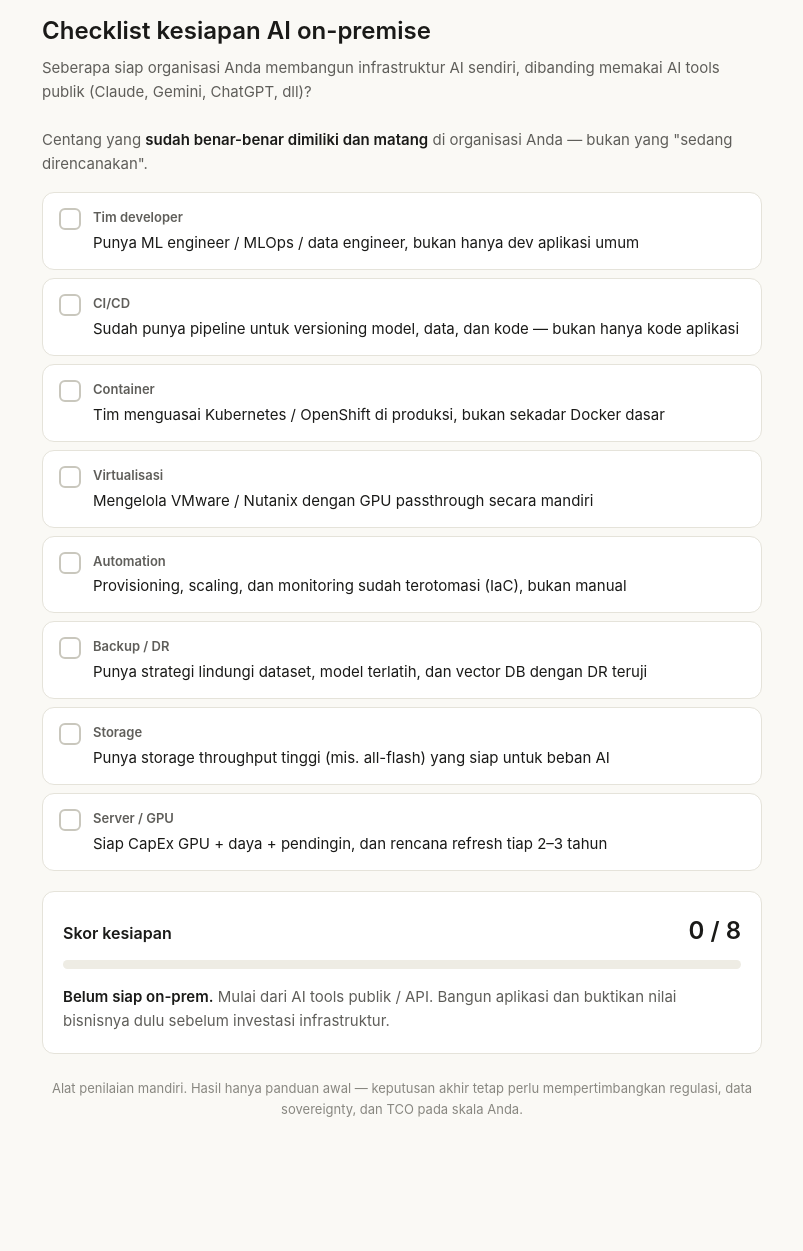
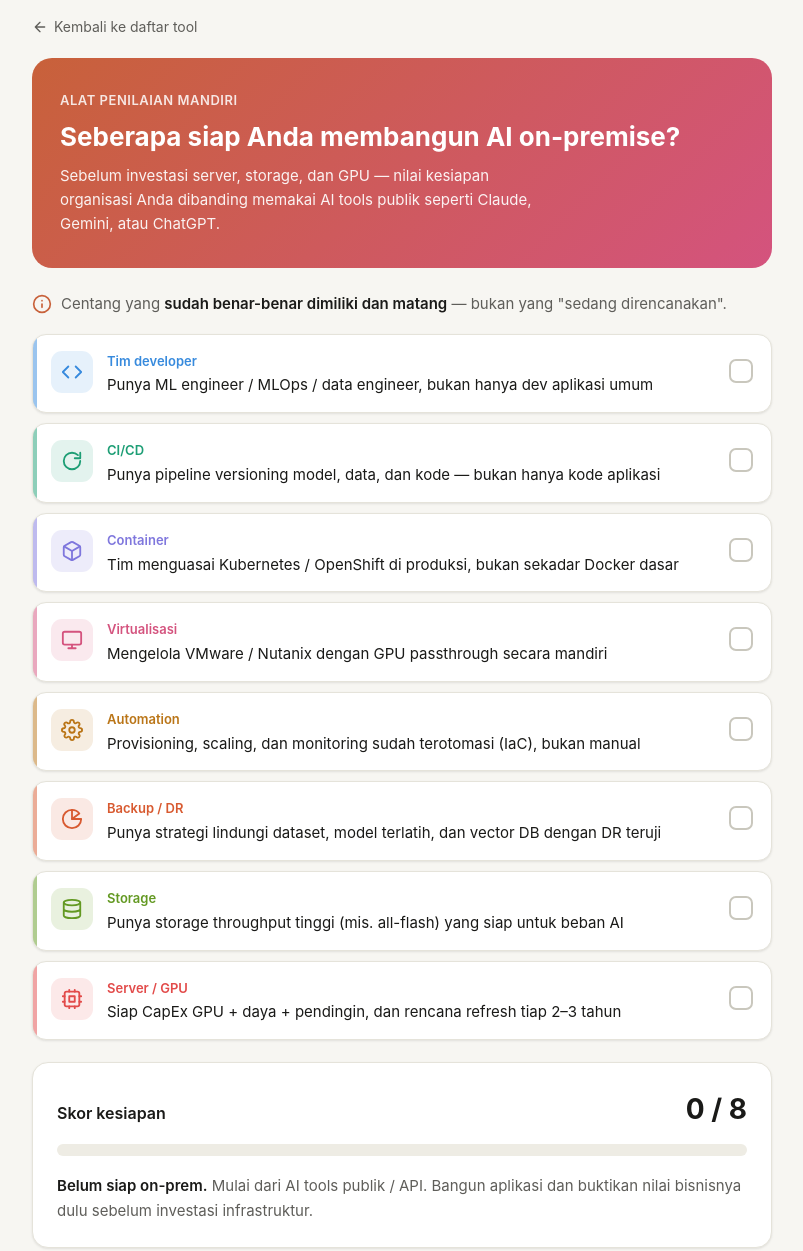
Before and after one commit to andreassandhi/learning, a plain HTML site: page ai-readiness-check.html in a window 1280 px wide. Shown: the part 20-1271 px from the top of the page, without its empty margins (238-1041 px from the left). Before the commit the page ends 1172 px from the top, so only its background shows below. Drawn offline with Linux system fonts and the light colour scheme.

Commit message:
Add files via upload

```diff
--- a/ai-readiness-check.html
+++ b/ai-readiness-check.html
@@ -6,103 +6,156 @@
 <title>Checklist Kesiapan AI On-Premise</title>
 <style>
 :root{
-  --bg:#faf9f5; --card:#ffffff; --card-2:#f1efe8;
-  --text:#1a1a18; --text-2:#5f5e5a; --text-3:#888780;
+  --bg:#f7f6f2; --card:#ffffff; --card-2:#f1efe8;
+  --text:#1a1a18; --text-2:#5f5e5a; --text-3:#8a8880;
   --border:#e5e3da; --border-strong:#c9c7bd;
-  --accent:#c8613a; --accent-text:#993c1d;
-  --bar-track:#eeece4;
+  --accent:#c8613a;
+  --track:#eeece4;
+  --shadow:0 1px 3px rgba(0,0,0,.06),0 1px 2px rgba(0,0,0,.04);
   --font:-apple-system,BlinkMacSystemFont,"Segoe UI",Roboto,Helvetica,Arial,sans-serif;
 }
 @media (prefers-color-scheme: dark){
   :root{
-    --bg:#1f1e1b; --card:#292824; --card-2:#333330;
-    --text:#eceae2; --text-2:#b0aea5; --text-3:#8a8880;
-    --border:#3a3934; --border-strong:#52514b;
-    --accent:#d97a4f; --accent-text:#f0997b;
-    --bar-track:#333330;
+    --bg:#1c1b18; --card:#26251f; --card-2:#302f28;
+    --text:#eceae2; --text-2:#b0aea5; --text-3:#87857d;
+    --border:#38372f; --border-strong:#4f4e45;
+    --accent:#e0824f;
+    --track:#302f28;
+    --shadow:0 1px 3px rgba(0,0,0,.3);
   }
 }
 *{box-sizing:border-box;margin:0;padding:0}
 body{background:var(--bg);color:var(--text);font-family:var(--font);line-height:1.6;
-  display:flex;justify-content:center;padding:32px 16px}
-.wrap{width:100%;max-width:720px}
-h1{font-size:24px;font-weight:600;margin-bottom:6px}
-.sub{font-size:15px;color:var(--text-2);margin-bottom:24px}
-.hint{font-size:15px;color:var(--text-2);margin-bottom:16px}
+  display:flex;justify-content:center;padding:36px 16px 56px}
+.wrap{width:100%;max-width:740px}
+.back{display:inline-flex;align-items:center;gap:6px;font-size:14px;color:var(--text-2);
+  text-decoration:none;margin-bottom:20px}
+.back:hover{color:var(--text)}
+.hero{background:linear-gradient(135deg,#c8613a,#d4537e);border-radius:20px;padding:32px 28px;
+  color:#fff;margin-bottom:24px}
+.hero .eyebrow{font-size:13px;font-weight:600;letter-spacing:.04em;text-transform:uppercase;
+  opacity:.85;margin-bottom:10px}
+.hero h1{font-size:26px;font-weight:700;line-height:1.25;margin-bottom:10px}
+.hero p{font-size:15px;opacity:.92;max-width:52ch}
+.hint{font-size:15px;color:var(--text-2);margin-bottom:18px;display:flex;gap:9px;align-items:flex-start}
 .hint b{color:var(--text);font-weight:600}
-.chk-item{display:flex;align-items:flex-start;gap:12px;padding:14px 16px;
-  border:1px solid var(--border);border-radius:12px;margin-bottom:8px;cursor:pointer;
-  transition:border-color .15s;background:var(--card);user-select:none}
-.chk-item:hover{border-color:var(--border-strong)}
-.chk-box{flex:0 0 22px;width:22px;height:22px;border:2px solid var(--border-strong);
-  border-radius:6px;display:flex;align-items:center;justify-content:center;margin-top:1px}
-.chk-item.on .chk-box{background:var(--accent);border-color:var(--accent)}
-.chk-item.on .chk-box::after{content:"";width:6px;height:11px;border:solid #fff;
+.hint svg{flex:0 0 20px;margin-top:2px;color:var(--accent)}
+.grid{display:grid;gap:10px}
+.item{display:flex;align-items:flex-start;gap:14px;padding:16px 18px;background:var(--card);
+  border:1px solid var(--border);border-radius:14px;cursor:pointer;transition:all .15s;
+  box-shadow:var(--shadow);position:relative;overflow:hidden;user-select:none}
+.item::before{content:"";position:absolute;left:0;top:0;bottom:0;width:4px;
+  background:var(--c);opacity:.5;transition:opacity .15s}
+.item:hover{border-color:var(--border-strong);transform:translateY(-1px)}
+.item.on::before{opacity:1}
+.ico{flex:0 0 42px;width:42px;height:42px;border-radius:11px;display:flex;align-items:center;
+  justify-content:center;background:var(--c-bg);color:var(--c);transition:all .15s}
+.ico svg{width:22px;height:22px}
+.item.on .ico{background:var(--c);color:#fff}
+.txt{flex:1;min-width:0}
+.dim{font-size:13px;color:var(--c);font-weight:600;margin-bottom:3px}
+.q{font-size:15px;color:var(--text);line-height:1.45}
+.chk{flex:0 0 24px;width:24px;height:24px;border:2px solid var(--border-strong);border-radius:7px;
+  display:flex;align-items:center;justify-content:center;margin-top:8px;transition:all .15s}
+.item.on .chk{background:var(--c);border-color:var(--c)}
+.item.on .chk::after{content:"";width:6px;height:11px;border:solid #fff;
   border-width:0 2.5px 2.5px 0;transform:rotate(45deg);margin-top:-2px}
-.chk-txt{flex:1}
-.chk-dim{font-size:13px;color:var(--text-2);font-weight:600;margin-bottom:3px}
-.chk-q{font-size:15px;color:var(--text)}
-.score{margin-top:20px;padding:20px;border-radius:12px;border:1px solid var(--border);background:var(--card)}
-.score-head{display:flex;align-items:baseline;justify-content:space-between;margin-bottom:10px}
+.score{margin-top:22px;padding:24px;border-radius:16px;border:1px solid var(--border);
+  background:var(--card);box-shadow:var(--shadow)}
+.score-head{display:flex;align-items:baseline;justify-content:space-between;margin-bottom:12px}
 .score-title{font-size:16px;font-weight:600}
-.score-num{font-size:24px;font-weight:600}
-.track{height:9px;background:var(--bar-track);border-radius:5px;overflow:hidden;margin-bottom:16px}
-.bar{height:100%;width:0%;background:var(--accent);transition:width .25s}
-.verdict{font-size:15px;line-height:1.6;color:var(--text-2)}
+.score-num{font-size:28px;font-weight:700}
+.track{height:12px;background:var(--track);border-radius:6px;overflow:hidden;margin-bottom:18px}
+.bar{height:100%;width:0%;border-radius:6px;transition:width .3s cubic-bezier(.4,0,.2,1),background .3s}
+.verdict{font-size:15px;line-height:1.65;color:var(--text-2)}
 .verdict b{color:var(--text);font-weight:600}
-.foot{margin-top:24px;font-size:13px;color:var(--text-3);text-align:center;line-height:1.6}
-.foot a{color:var(--accent-text)}
+.badge{display:inline-block;font-size:12px;font-weight:600;padding:3px 10px;border-radius:20px;
+  margin-bottom:10px}
+.foot{margin-top:26px;font-size:13px;color:var(--text-3);text-align:center;line-height:1.6}
 </style>
 </head>
 <body>
 <div class="wrap">
-  <h1>Checklist kesiapan AI on-premise</h1>
-  <p class="sub">Seberapa siap organisasi Anda membangun infrastruktur AI sendiri, dibanding memakai AI tools publik (Claude, Gemini, ChatGPT, dll)?</p>
-  <p class="hint">Centang yang <b>sudah benar-benar dimiliki dan matang</b> di organisasi Anda — bukan yang "sedang direncanakan".</p>
-  <div id="list"></div>
+  <a href="index.html" class="back">
+    <svg width="16" height="16" viewBox="0 0 24 24" fill="none" stroke="currentColor" stroke-width="2" stroke-linecap="round" stroke-linejoin="round"><path d="M19 12H5M12 19l-7-7 7-7"/></svg>
+    Kembali ke daftar tool
+  </a>
+  <div class="hero">
+    <div class="eyebrow">Alat penilaian mandiri</div>
+    <h1>Seberapa siap Anda membangun AI on-premise?</h1>
+    <p>Sebelum investasi server, storage, dan GPU — nilai kesiapan organisasi Anda dibanding memakai AI tools publik seperti Claude, Gemini, atau ChatGPT.</p>
+  </div>
+  <p class="hint">
+    <svg width="20" height="20" viewBox="0 0 24 24" fill="none" stroke="currentColor" stroke-width="2" stroke-linecap="round" stroke-linejoin="round"><circle cx="12" cy="12" r="10"/><path d="M12 16v-4M12 8h.01"/></svg>
+    <span>Centang yang <b>sudah benar-benar dimiliki dan matang</b> — bukan yang "sedang direncanakan".</span>
+  </p>
+  <div class="grid" id="list"></div>
   <div class="score">
     <div class="score-head">
       <span class="score-title">Skor kesiapan</span>
       <span class="score-num" id="num">0 / 8</span>
     </div>
     <div class="track"><div class="bar" id="bar"></div></div>
+    <div id="badge"></div>
     <p class="verdict" id="verdict">Centang di atas untuk melihat rekomendasi.</p>
   </div>
-  <p class="foot">Alat penilaian mandiri. Hasil hanya panduan awal — keputusan akhir tetap perlu mempertimbangkan regulasi, data sovereignty, dan TCO pada skala Anda.</p>
+  <p class="foot">Hasil hanya panduan awal. Keputusan akhir tetap perlu mempertimbangkan regulasi, data sovereignty, dan TCO pada skala Anda.</p>
 </div>
 <script>
+const I={
+  dev:'<path d="M16 18l6-6-6-6M8 6l-6 6 6 6"/>',
+  cicd:'<path d="M21 12a9 9 0 11-9-9c2.5 0 4.8 1 6.5 2.6"/><path d="M21 3v6h-6"/>',
+  container:'<path d="M21 16V8a2 2 0 00-1-1.7l-7-4a2 2 0 00-2 0l-7 4A2 2 0 003 8v8a2 2 0 001 1.7l7 4a2 2 0 002 0l7-4A2 2 0 0021 16z"/><path d="M3.3 7L12 12l8.7-5M12 22V12"/>',
+  virt:'<rect x="2" y="3" width="20" height="14" rx="2"/><path d="M8 21h8M12 17v4"/>',
+  auto:'<circle cx="12" cy="12" r="3"/><path d="M19.4 15a1.65 1.65 0 00.33 1.82l.06.06a2 2 0 11-2.83 2.83l-.06-.06a1.65 1.65 0 00-1.82-.33 1.65 1.65 0 00-1 1.51V21a2 2 0 11-4 0v-.09A1.65 1.65 0 009 19.4a1.65 1.65 0 00-1.82.33l-.06.06a2 2 0 11-2.83-2.83l.06-.06a1.65 1.65 0 00.33-1.82 1.65 1.65 0 00-1.51-1H3a2 2 0 110-4h.09A1.65 1.65 0 004.6 9a1.65 1.65 0 00-.33-1.82l-.06-.06a2 2 0 112.83-2.83l.06.06a1.65 1.65 0 001.82.33H9a1.65 1.65 0 001-1.51V3a2 2 0 114 0v.09a1.65 1.65 0 001 1.51 1.65 1.65 0 001.82-.33l.06-.06a2 2 0 112.83 2.83l-.06.06a1.65 1.65 0 00-.33 1.82V9a1.65 1.65 0 001.51 1H21a2 2 0 110 4h-.09a1.65 1.65 0 00-1.51 1z"/>',
+  backup:'<path d="M22 12A10 10 0 1112 2v10z"/><path d="M12 2a10 10 0 018 4l-8 6"/>',
+  storage:'<ellipse cx="12" cy="5" rx="9" ry="3"/><path d="M3 5v14a9 3 0 0018 0V5M3 12a9 3 0 0018 0"/>',
+  gpu:'<rect x="4" y="4" width="16" height="16" rx="2"/><rect x="9" y="9" width="6" height="6"/><path d="M9 2v2M15 2v2M9 20v2M15 20v2M2 9h2M2 15h2M20 9h2M20 15h2"/>'
+};
 const items=[
-["Tim developer","Punya ML engineer / MLOps / data engineer, bukan hanya dev aplikasi umum"],
-["CI/CD","Sudah punya pipeline untuk versioning model, data, dan kode — bukan hanya kode aplikasi"],
-["Container","Tim menguasai Kubernetes / OpenShift di produksi, bukan sekadar Docker dasar"],
-["Virtualisasi","Mengelola VMware / Nutanix dengan GPU passthrough secara mandiri"],
-["Automation","Provisioning, scaling, dan monitoring sudah terotomasi (IaC), bukan manual"],
-["Backup / DR","Punya strategi lindungi dataset, model terlatih, dan vector DB dengan DR teruji"],
-["Storage","Punya storage throughput tinggi (mis. all-flash) yang siap untuk beban AI"],
-["Server / GPU","Siap CapEx GPU + daya + pendingin, dan rencana refresh tiap 2–3 tahun"]
+["dev","Tim developer","Punya ML engineer / MLOps / data engineer, bukan hanya dev aplikasi umum","#378add","rgba(55,138,221,.12)"],
+["cicd","CI/CD","Punya pipeline versioning model, data, dan kode — bukan hanya kode aplikasi","#1d9e75","rgba(29,158,117,.12)"],
+["container","Container","Tim menguasai Kubernetes / OpenShift di produksi, bukan sekadar Docker dasar","#7f77dd","rgba(127,119,221,.14)"],
+["virt","Virtualisasi","Mengelola VMware / Nutanix dengan GPU passthrough secara mandiri","#d4537e","rgba(212,83,126,.13)"],
+["auto","Automation","Provisioning, scaling, dan monitoring sudah terotomasi (IaC), bukan manual","#ba7517","rgba(186,117,23,.13)"],
+["backup","Backup / DR","Punya strategi lindungi dataset, model terlatih, dan vector DB dengan DR teruji","#d85a30","rgba(216,90,48,.13)"],
+["storage","Storage","Punya storage throughput tinggi (mis. all-flash) yang siap untuk beban AI","#639922","rgba(99,153,34,.14)"],
+["gpu","Server / GPU","Siap CapEx GPU + daya + pendingin, dan rencana refresh tiap 2–3 tahun","#e24b4a","rgba(226,75,74,.12)"]
 ];
 const list=document.getElementById('list');
 const state=items.map(()=>false);
 items.forEach((it,i)=>{
+  const [icon,dim,q,c,cbg]=it;
   const d=document.createElement('div');
-  d.className='chk-item';
-  d.innerHTML='<div class="chk-box"></div><div class="chk-txt"><div class="chk-dim"></div><div class="chk-q"></div></div>';
-  d.querySelector('.chk-dim').textContent=it[0];
-  d.querySelector('.chk-q').textContent=it[1];
+  d.className='item';
+  d.style.setProperty('--c',c);
+  d.style.setProperty('--c-bg',cbg);
+  d.innerHTML='<div class="ico"><svg viewBox="0 0 24 24" fill="none" stroke="currentColor" stroke-width="2" stroke-linecap="round" stroke-linejoin="round">'+I[icon]+'</svg></div>'+
+    '<div class="txt"><div class="dim"></div><div class="q"></div></div><div class="chk"></div>';
+  d.querySelector('.dim').textContent=dim;
+  d.querySelector('.q').textContent=q;
   d.onclick=()=>{state[i]=!state[i];d.classList.toggle('on',state[i]);update();};
   list.appendChild(d);
 });
 function update(){
   const n=state.filter(Boolean).length;
   document.getElementById('num').textContent=n+' / 8';
-  document.getElementById('bar').style.width=(n/8*100)+'%';
-  const v=document.getElementById('verdict');
-  let t;
-  if(n<=2){t='<b>Belum siap on-prem.</b> Mulai dari AI tools publik / API. Bangun aplikasi dan buktikan nilai bisnisnya dulu sebelum investasi infrastruktur.';}
-  else if(n<=4){t='<b>Setengah jalan.</b> Pertimbangkan private cloud atau hybrid — jalankan inference on-prem untuk data sensitif, sisanya tetap di publik. Belum saatnya AI POD penuh.';}
-  else if(n<=6){t='<b>Cukup matang.</b> Tier inference on-prem (server GPU sedang + storage cepat + backup) realistis. AI POD hanya jika Anda perlu melatih model sendiri.';}
-  else{t='<b>Siap on-prem penuh.</b> Jika beban kerja mencakup training/fine-tune skala besar dengan data sovereignty, AI POD masuk akal secara teknis dan TCO.';}
-  v.innerHTML=t;
+  const bar=document.getElementById('bar');
+  bar.style.width=(n/8*100)+'%';
+  let color,label,labelBg,labelC,t;
+  if(n<=2){color='#e24b4a';label='Belum siap';labelBg='rgba(226,75,74,.14)';labelC='#a32d2d';
+    t='<b>Belum siap on-prem.</b> Mulai dari AI tools publik / API. Bangun aplikasi dan buktikan nilai bisnisnya dulu sebelum investasi infrastruktur.';}
+  else if(n<=4){color='#ba7517';label='Setengah jalan';labelBg='rgba(186,117,23,.15)';labelC='#854f0b';
+    t='<b>Setengah jalan.</b> Pertimbangkan private cloud atau hybrid — jalankan inference on-prem untuk data sensitif, sisanya tetap di publik. Belum saatnya AI POD penuh.';}
+  else if(n<=6){color='#378add';label='Cukup matang';labelBg='rgba(55,138,221,.14)';labelC='#185fa5';
+    t='<b>Cukup matang.</b> Tier inference on-prem (server GPU sedang + storage cepat + backup) realistis. AI POD hanya jika Anda perlu melatih model sendiri.';}
+  else{color='#1d9e75';label='Siap on-prem';labelBg='rgba(29,158,117,.15)';labelC='#0f6e56';
+    t='<b>Siap on-prem penuh.</b> Jika beban kerja mencakup training/fine-tune skala besar dengan data sovereignty, AI POD masuk akal secara teknis dan TCO.';}
+  bar.style.background=color;
+  const b=document.getElementById('badge');
+  if(n===0){b.innerHTML='';}
+  else{b.innerHTML='<span class="badge" style="background:'+labelBg+';color:'+labelC+'">'+label+'</span>';}
+  document.getElementById('verdict').innerHTML=t;
 }
 update();
 </script>
```
Also changed, not shown: index.html (added, +109 -0 lines).
